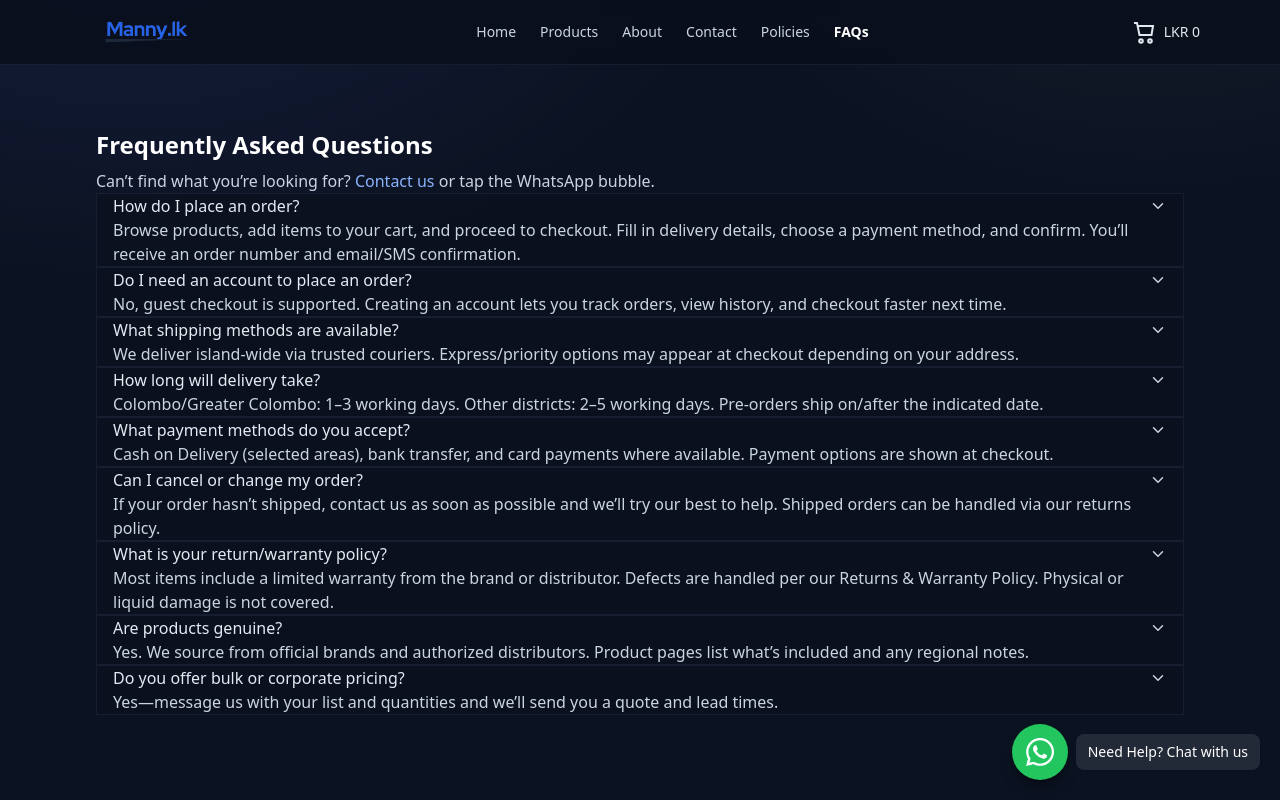
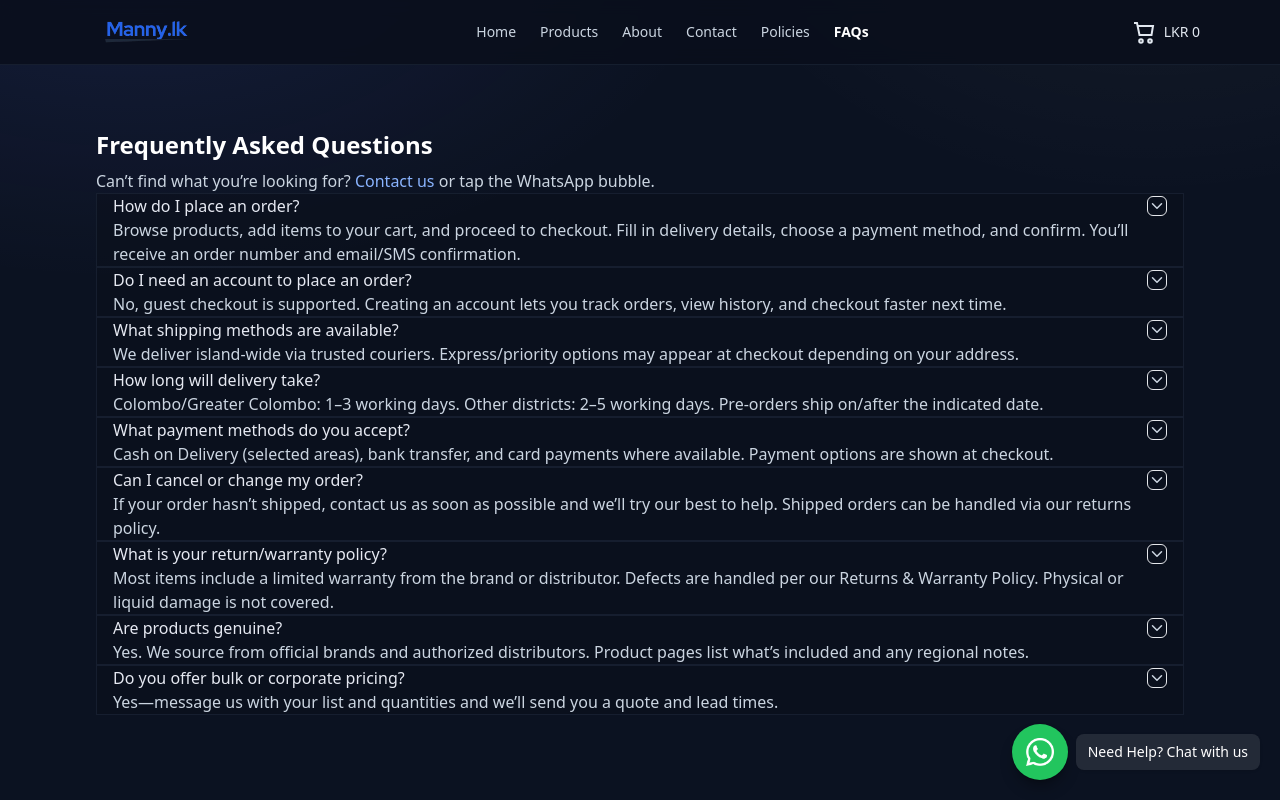
Before and after one commit to UdUdithaEdirisinghe/unm, a Next.js app: page /faq in a window 1280 px wide. Shown: the top 800 px of the page. Built offline with nearby package versions, Linux system fonts and the light colour scheme.

Commit message:
faqclient

```diff
--- a/src/app/faq/FaqClient.tsx
+++ b/src/app/faq/FaqClient.tsx
@@ -1,4 +1,3 @@
-// src/app/faqs/FaqClient.tsx
 "use client";
 
 import { useState } from "react";
@@ -45,13 +44,16 @@ const faqs: QA[] = [
 ];
 
 function Chevron({ open }: { open: boolean }) {
+  // Fixed px size so global CSS can't blow it up
   return (
     <svg
       aria-hidden="true"
       width="18"
       height="18"
       viewBox="0 0 24 24"
-      className={`text-slate-300 transition-transform duration-200 ${open ? "rotate-180" : ""}`}
+      className={`text-slate-300 transition-transform duration-200 ${
+        open ? "rotate-180" : ""
+      }`}
       fill="none"
       stroke="currentColor"
       strokeWidth="2"
@@ -76,17 +78,23 @@ function Item({
 }) {
   return (
     <div className="rounded-xl border border-slate-800/60 bg-[rgba(10,15,28,0.6)]">
+      {/* Header row: text on the left (read-only), arrow button on the right (controls panel) */}
+      <div className="flex items-center justify-between gap-3 px-4 py-3">
+        <span className="font-medium text-slate-100">{qa.q}</span>
+
         <button
           type="button"
+          aria-label={open ? "Collapse answer" : "Expand answer"}
           aria-expanded={open}
           aria-controls={`faq-panel-${index}`}
           onClick={() => onToggle(index)}
-        className="w-full flex items-center justify-between gap-3 px-4 py-3 text-left"
+          className="inline-flex items-center justify-center rounded-md border border-slate-700/60 bg-transparent p-1.5 hover:bg-slate-800/50 focus:outline-none focus:ring-2 focus:ring-brand-accent/40"
         >
-        <span className="font-medium text-slate-100">{qa.q}</span>
           <Chevron open={open} />
         </button>
+      </div>
 
+      {/* Panel with smooth open/close (no layout jumps) */}
       <div
         id={`faq-panel-${index}`}
         className={`px-4 pb-3 text-slate-300 transition-[grid-template-rows] ${
@@ -102,18 +110,22 @@ function Item({
 }
 
 export default function FaqClient() {
-  const [openIndex, setOpenIndex] = useState<number | null>(0);
+  // Support multiple open items because each arrow is intentional.
+  const [openSet, setOpenSet] = useState<Set<number>>(() => new Set([0]));
+
+  const toggle = (idx: number) => {
+    setOpenSet((cur) => {
+      const next = new Set(cur);
+      if (next.has(idx)) next.delete(idx);
+      else next.add(idx);
+      return next;
+    });
+  };
 
   return (
     <div className="space-y-3">
       {faqs.map((qa, i) => (
-        <Item
-          key={qa.q}
-          qa={qa}
-          index={i}
-          open={openIndex === i}
-          onToggle={(idx) => setOpenIndex((cur) => (cur === idx ? null : idx))}
-        />
+        <Item key={qa.q} qa={qa} index={i} open={openSet.has(i)} onToggle={toggle} />
       ))}
     </div>
   );
```
Lines whose indentation alone changed are shown as unchanged.
